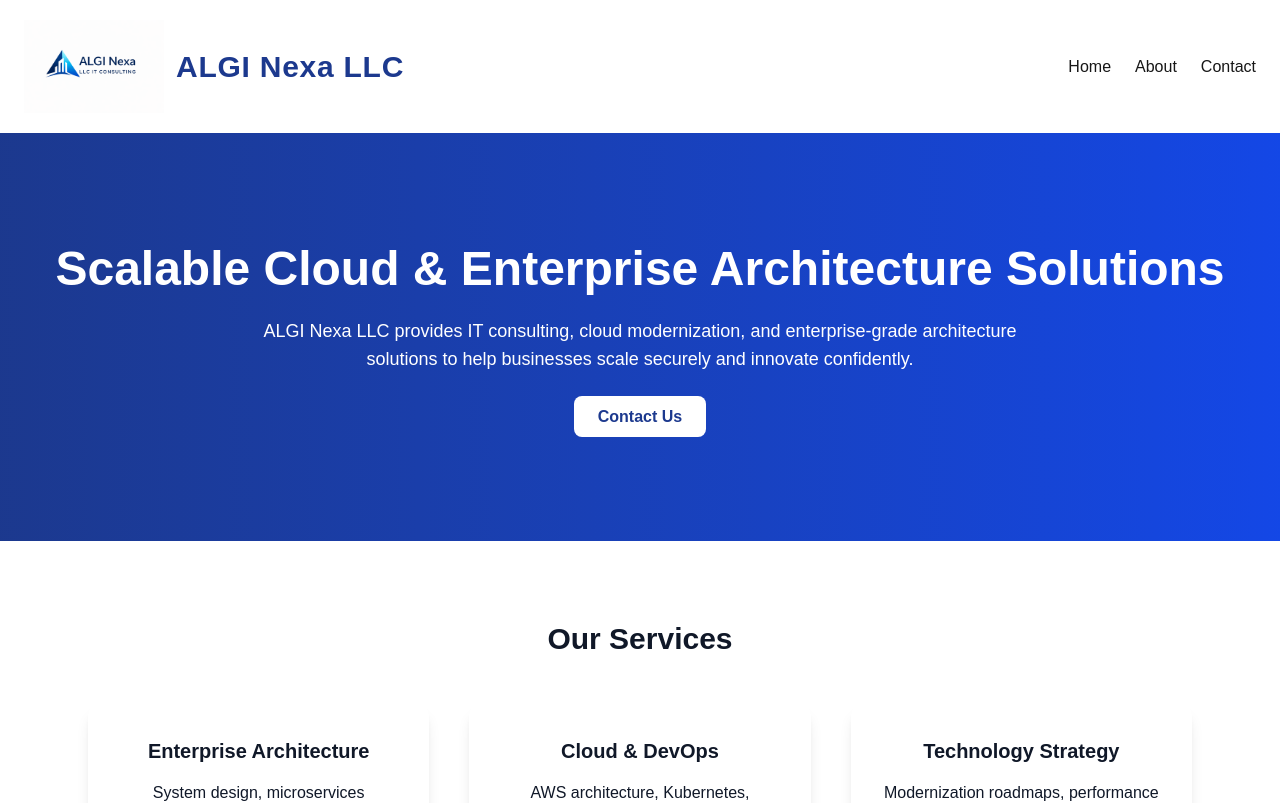
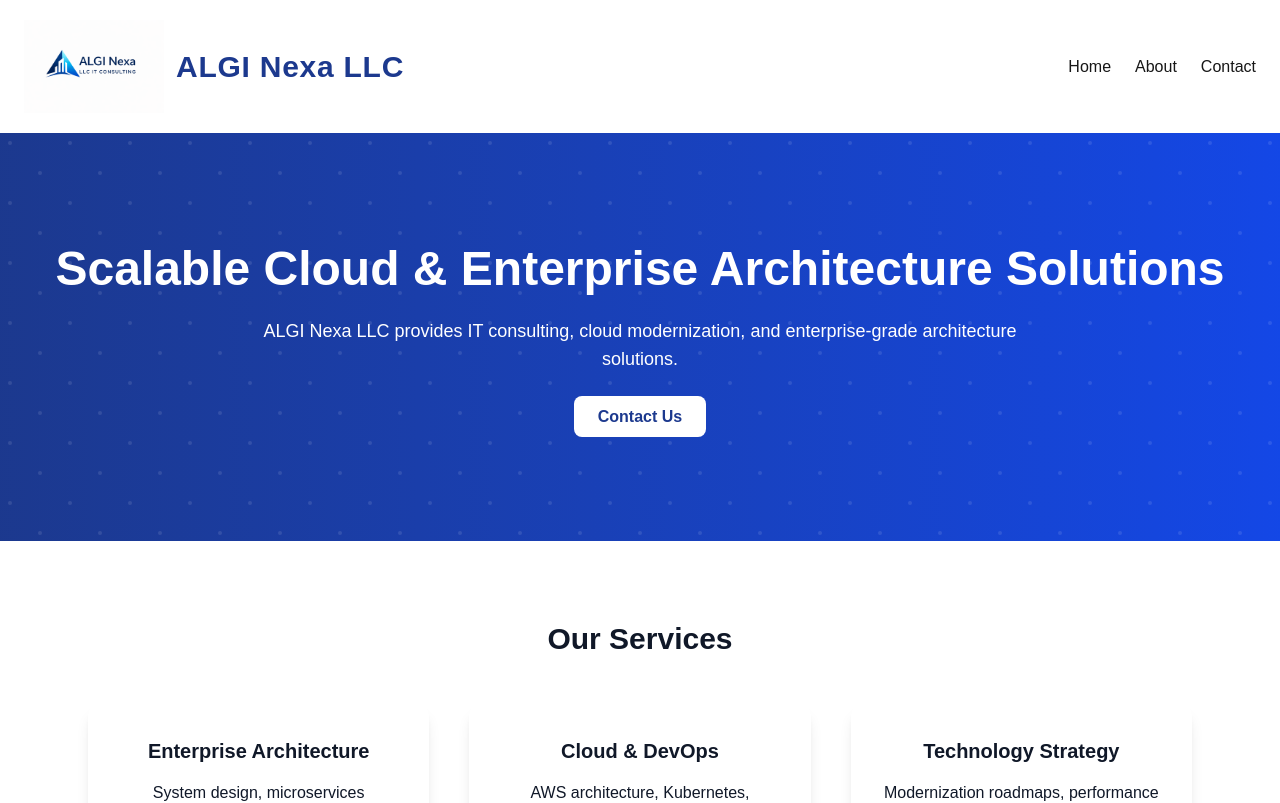
Before and after one commit to gilskx/alginexa-site, a Next.js app: page / in a window 1280 px wide. Shown: the top 803 px of the page. Built offline with nearby package versions, Linux system fonts and the light colour scheme.

Commit message:
Added Contact page

```diff
--- a/app/page.tsx
+++ b/app/page.tsx
@@ -3,21 +3,41 @@
     <main className="min-h-screen bg-white text-gray-900">
 
       {/* Hero Section */}
-      <section className="bg-gradient-to-r from-blue-900 to-blue-700 text-white py-28 px-6 text-center">
+     <section className="relative bg-gradient-to-r from-blue-900 to-blue-700 text-white py-28 px-6 text-center overflow-hidden">
+
+  {/* Background Pattern */}
+  <div className="absolute inset-0 opacity-10">
+    <svg
+      className="w-full h-full"
+      xmlns="http://www.w3.org/2000/svg"
+    >
+      <defs>
+        <pattern id="pattern" width="60" height="60" patternUnits="userSpaceOnUse">
+          <circle cx="10" cy="10" r="2" fill="white" />
+          <circle cx="40" cy="40" r="2" fill="white" />
+        </pattern>
+      </defs>
+      <rect width="100%" height="100%" fill="url(#pattern)" />
+    </svg>
+  </div>
+
+  {/* Content */}
+  <div className="relative z-10">
     <h1 className="text-4xl md:text-5xl font-bold mb-6">
       Scalable Cloud & Enterprise Architecture Solutions
     </h1>
     <p className="text-lg max-w-3xl mx-auto mb-8">
       ALGI Nexa LLC provides IT consulting, cloud modernization,
-          and enterprise-grade architecture solutions to help businesses
-          scale securely and innovate confidently.
+      and enterprise-grade architecture solutions.
     </p>
     <a
-          href="mailto:info@alginexa.com"
+      href="/contact"
       className="bg-white text-blue-900 px-6 py-3 rounded-lg font-semibold hover:bg-gray-200"
     >
       Contact Us
     </a>
+  </div>
+
 </section>
 
       {/* Services Section */}
```
Also changed, not shown: 1 other file (tests, documents, lock files or other folders). Lines whose indentation alone changed are shown as unchanged.
